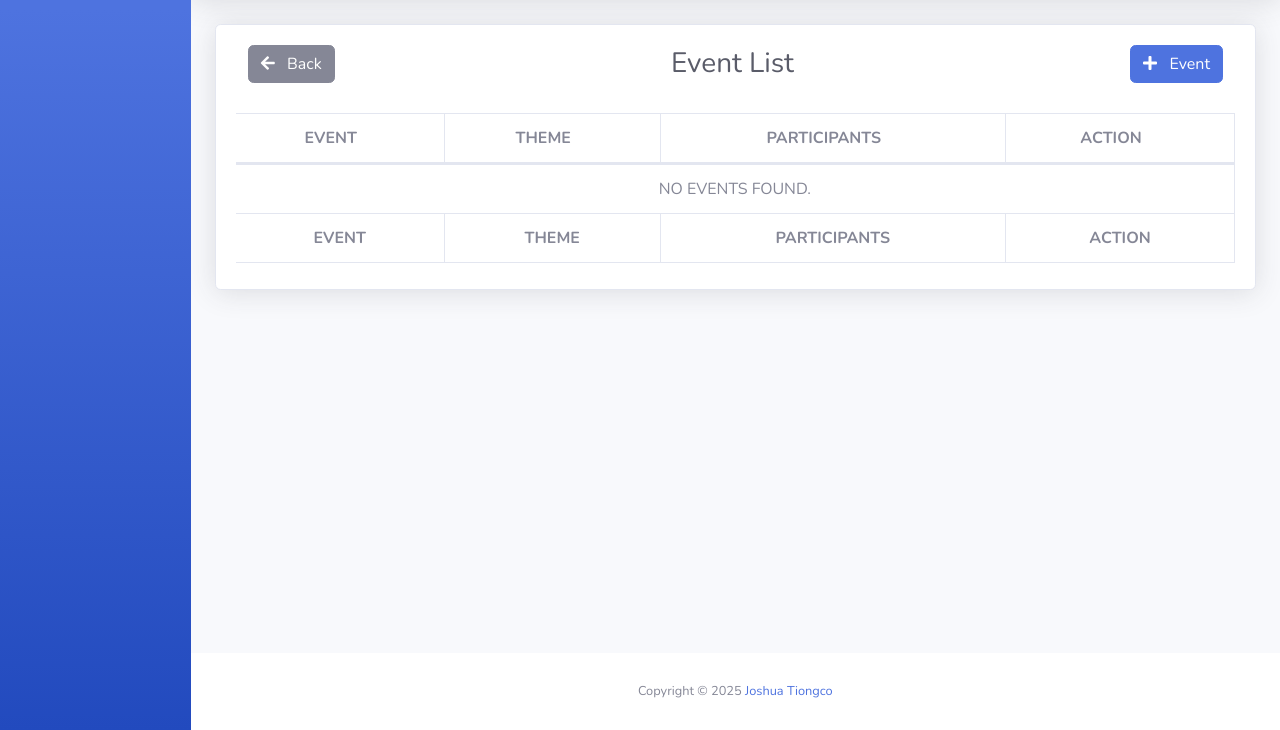
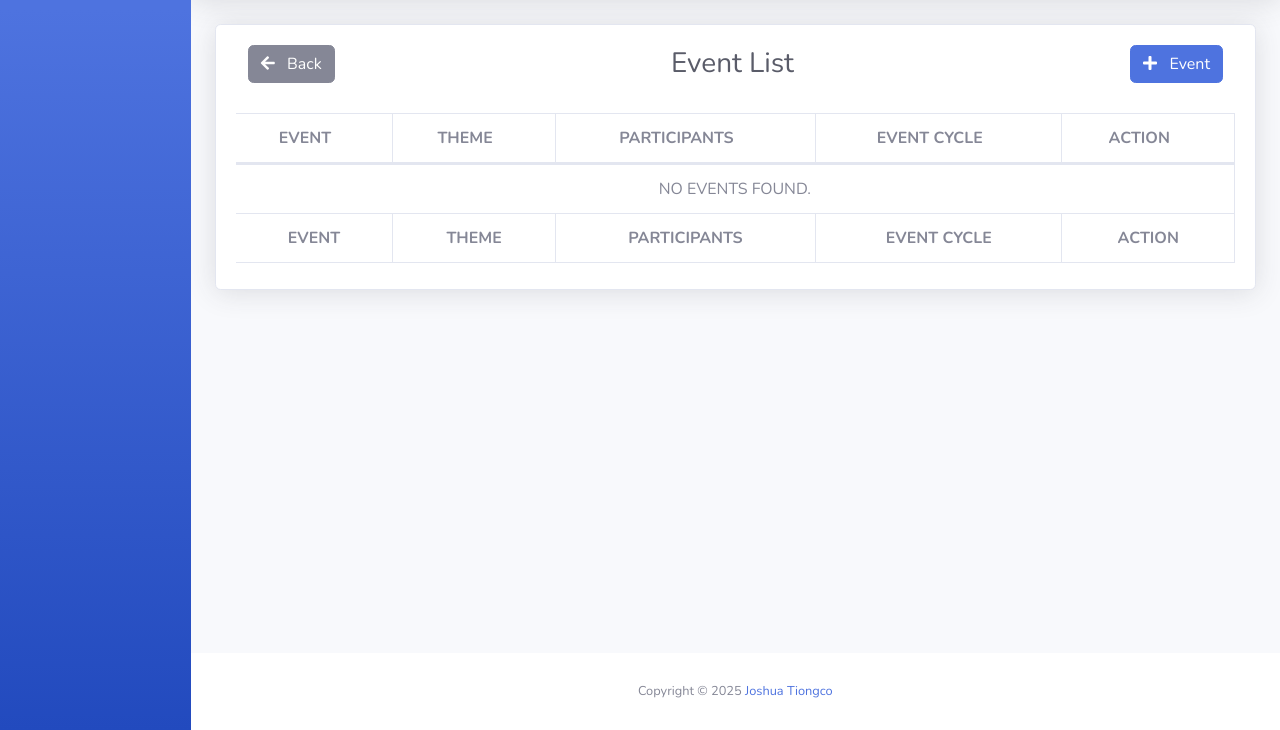
Before and after one commit to AngIkapito/demo-test, a Django app: page /hoo/Event/ViewAll in a window 1280 px wide. Shown: the part 70-800 px from the top of the page. Run offline with Django 5.2, Linux system fonts and the light colour scheme; data that the repository does not hold is empty; parts of the project's set-up code (start-up, migrations or seed data) failed here and were passed over; some libraries are stand-ins or nearby versions.

Commit message:
view_event.html added a new column for event cycle, hoo_vews.py line 736 - 739 update

```diff
--- a/templates/hoo/viewall_event.html
+++ b/templates/hoo/viewall_event.html
@@ -8,16 +8,11 @@
 <div class="card shadow mb-4">
    <div class="card-body">
 
-      {% comment %} <p style="color: red">User ID: {{ customuser.0.id }}</p> {% endcomment %}
-
       <div class="col-sm-12">
          <div class="d-sm-flex align-items-center justify-content-between mb-4">
-
             <a href="{% url 'hoo_home' %}" class="btn btn-secondary" title="Go Back">
                 <i class="fas fa-arrow-left"></i>&nbsp;&nbsp; Back</a>
              <h1 class="h3 mb-0 text-gray-800">Event List</h1>
-             {% comment %} <a href="#" class="d-none d-sm-inline-block btn btn-sm btn-primary shadow-sm"><i
-               class="fas fa-download fa-sm text-white-50"></i> Generate Report</a> {% endcomment %}
              <a href="{% url 'add_event'%}" class="btn btn-primary" title="Add Event">
                 <i class="fas fa-plus"></i>&nbsp;&nbsp; Event
             </a>
@@ -31,6 +26,7 @@
                    <th>Event</th>
                    <th>Theme</th>
                    <th>Participants</th>
+                   <th>Event Cycle</th>
                    <th class="text-center">Action</th>
                 </tr>
              </thead>
@@ -39,17 +35,24 @@
                   <th>Event</th>
                   <th>Theme</th>
                   <th>Participants</th>
+                  <th>Event Cycle</th>
                   <th class="text-center">Action</th>
+               </tr>
              </tfoot>
-            </thead>
-
 
             <tbody>
                 {% for event in events %}
                     <tr>
-                        <td>{{ event.title|upper }}</td>  <!-- Display event title -->
-                        <td>{{ event.theme|upper }}</td>  <!-- Display event theme -->
-                        <td>{{ event.max_attendees }}</td>  <!-- Display max attendees -->
+                        <td>{{ event.title|upper }}</td>
+                        <td>{{ event.theme|upper }}</td>
+                        <td>{{ event.max_attendees }}</td>
+                        <td>
+                           {% if event.school_year %}
+                              {{ event.school_year.sy_start }} - {{ event.school_year.sy_end }}
+                           {% else %}
+                              N/A
+                           {% endif %}
+                        </td>
                         <td class="text-center">
                             <div class="d-flex justify-content-center align-items-center">
                                 <!-- View Icon -->
@@ -69,7 +72,7 @@
                     </tr>
                 {% empty %}
                     <tr>
-                        <td colspan="4" class="text-center">No Events found.</td>
+                        <td colspan="5" class="text-center">No Events found.</td>
                     </tr>
                 {% endfor %}
             </tbody>
@@ -129,26 +132,20 @@
         deleteButtons.forEach(function (button) {
             button.addEventListener('click', function () {
                 var memberId = button.getAttribute('data-id');
-                var memberSalutation = button.getAttribute('data-salutation'); // Assuming you set this attribute
-                var memberFirstName = button.getAttribute('data-firstname'); // Assuming you set this attribute
-                var memberLastName = button.getAttribute('data-lastname'); // Assuming you set this attribute
+                var memberSalutation = button.getAttribute('data-salutation');
+                var memberFirstName = button.getAttribute('data-firstname');
+                var memberLastName = button.getAttribute('data-lastname');
 
-                // Set the confirmation message
                 document.getElementById('deleteConfirmationMessage').innerHTML =
                     `Are you sure you want to delete this member? <br> <b> ${memberSalutation}. ${memberFirstName} ${memberLastName} </b>`;
 
-                // Show confirmation modal
                 $('#deleteConfirmationModal').modal('show');
-
-                // Set program ID in modal's delete button dataset
                 $('#confirmDeleteBtn').data('id', memberId);
             });
         });
 
-        // Add event listener to modal's delete button
         document.getElementById('confirmDeleteBtn').addEventListener('click', function () {
             var programId = $('#confirmDeleteBtn').data('id');
-            // Redirect to delete_program view with program ID
             window.location.href = "{% url 'delete_member' 0 %}".replace("0", programId);
         });
     });
@@ -157,11 +154,11 @@
 <script>
    $(document).ready(function() {
        $('#dataTable').DataTable({
-           "order": [[ 4, "desc" ]], // Order by 'Created at' column (index 4) from new to old
-           "paging": true, // Enable pagination
-           "searching": true, // Enable column filtering
+           "order": [[ 4, "desc" ]],
+           "paging": true,
+           "searching": true,
            "columnDefs": [
-               { "orderable": true, "targets": [0, 1, 2, 3, 4, 5] } // Make all columns orderable
+               { "orderable": true, "targets": [0, 1, 2, 3, 4] }
            ]
        });
    });
--- a/trackapsite/hoo_views.py
+++ b/trackapsite/hoo_views.py
@@ -734,7 +734,8 @@ def MEMBERSHIP_REGISTRATION(request):
     return render(request, 'hoo/membership_registration.html', context)
 
 def VIEWALL_EVENT(request):
-    events = Event.objects.all()
+    # Fetch all events with related school year to reduce queries
+    events = Event.objects.select_related('school_year').all()
     return render(request, 'hoo/viewall_event.html', {'events': events})
 
 
@@ -787,7 +788,7 @@ def ADD_EVENT(request):
             request,
             f'Event added successfully for cycle {active_schoolyear.sy_start.year} - {active_schoolyear.sy_end.year}!'
         )
-        return redirect('event_list')
+        return redirect('viewall_event')
 
     # Fetch data for dropdowns
     members = Member.objects.all()
```
Also changed, not shown: media/eventbanner/admin_2.png (added), media/eventbanner/admin_2_XHv7NAb.png (added), media/eventbanner/admin_2_eEb6gvH.png (added), media/qr_codes/admin.png (added), media/qr_codes/admin_2.png (added), media/qr_codes/admin_2_1o257M6.png (added). Lines whose indentation alone changed are shown as unchanged.
